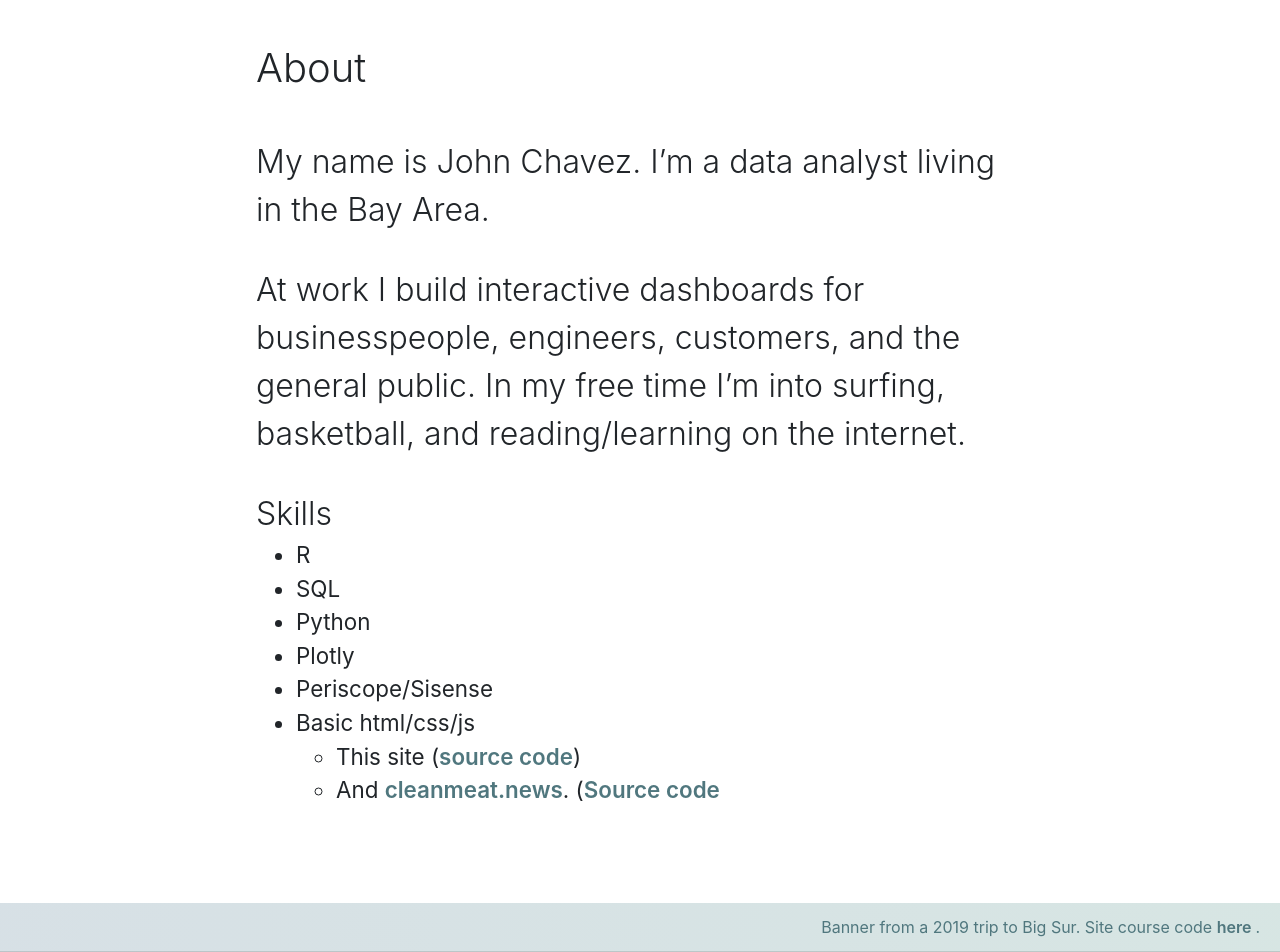
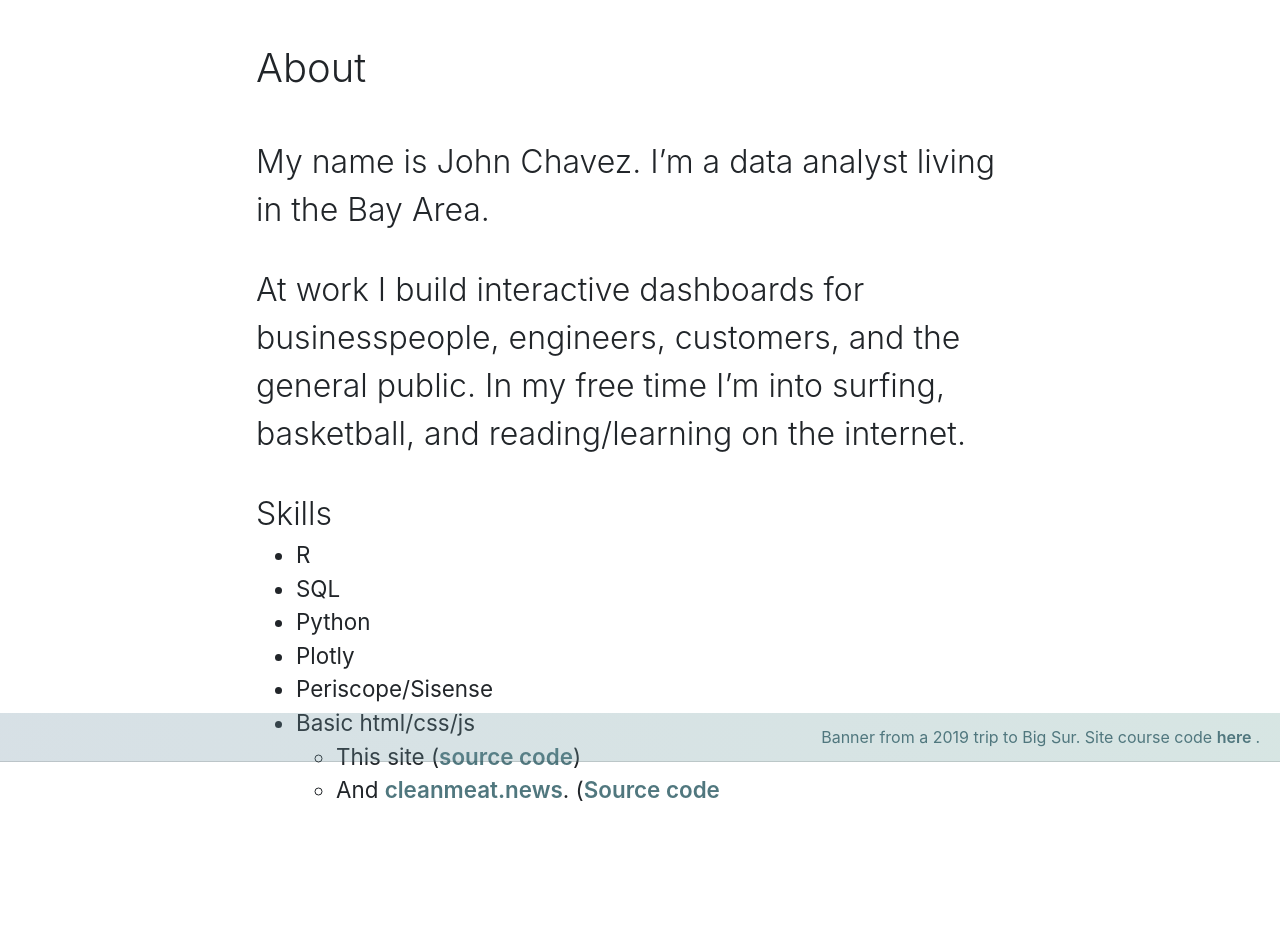
Before and after one commit to j2cz/j2cz.github.io, a Jekyll site: the page built from about.md, in a window 1280 px wide. Shown: the part 138-1090 px from the top of the page. Built offline with Jekyll 4.4.1, drawn with Linux system fonts in a browser that asks for light colours; after the commit the page ends 1041 px from its top, so only the background shows below that; grey boxes are pictures that could not be loaded.

Commit message:
Footer always at bottom

```diff
--- a/_layouts/default.html
+++ b/_layouts/default.html
@@ -110,7 +110,7 @@
  <!-- Footer -->
  <div id="footer">
   <p id="padding" style="margin-top:6rem;"></p>
-  <div class="card-header" style="text-align:right; background-image: linear-gradient(to right, rgba(119, 156, 177, .25) , rgba(119, 177, 168, .25)); color:rgba(80, 119, 126)">
+  <div class="card-header" style="text-align:right; background-image: linear-gradient(to right, rgba(119, 156, 177, .25) , rgba(119, 177, 168, .25)); color:rgba(80, 119, 126); position:absolute; bottom:0px; width:100%">
     Banner from a 2019 trip to Big Sur.
     Site course code <a href="https://github.com" style="color:rgba(80, 119, 126);"> here </a>.
   </div>
```
